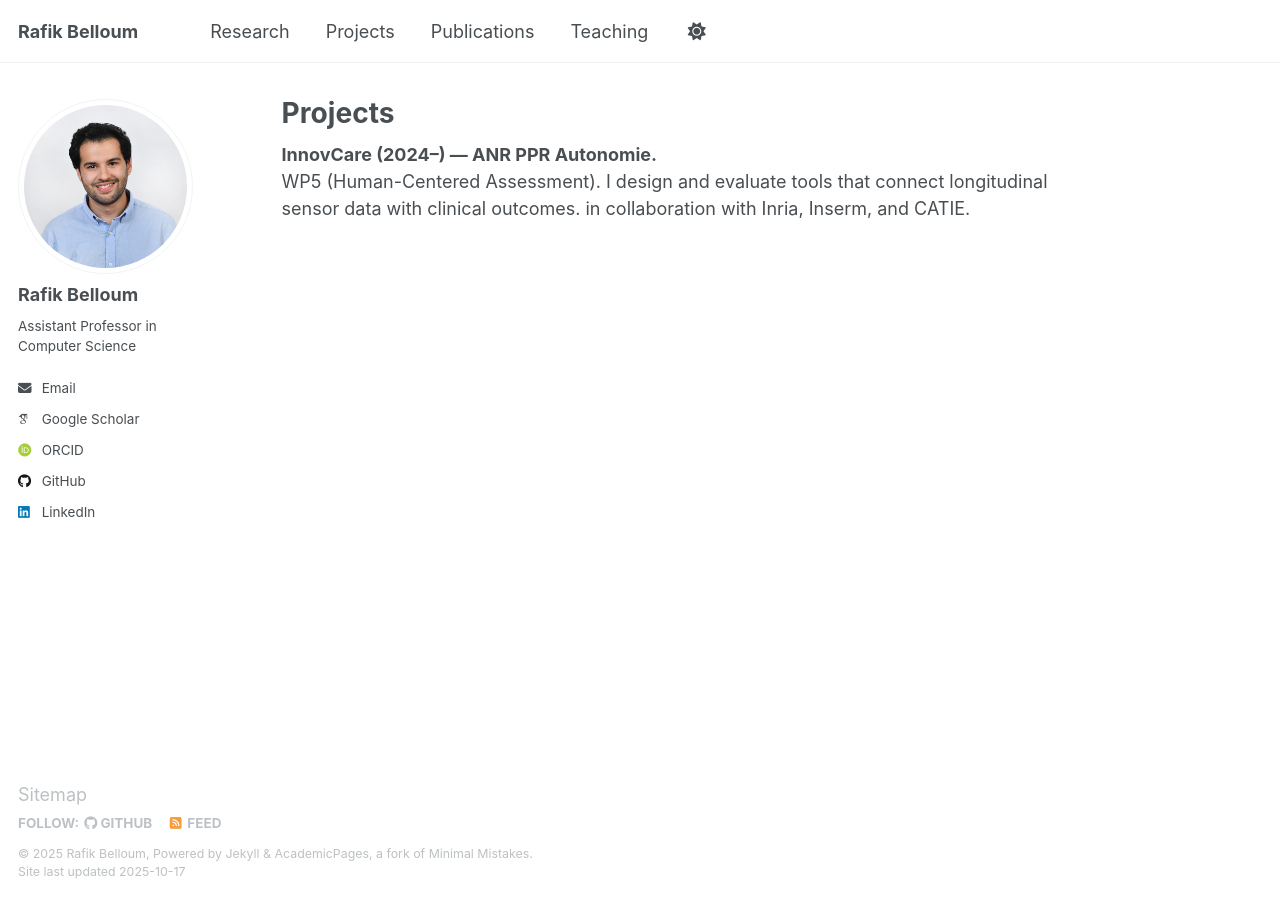
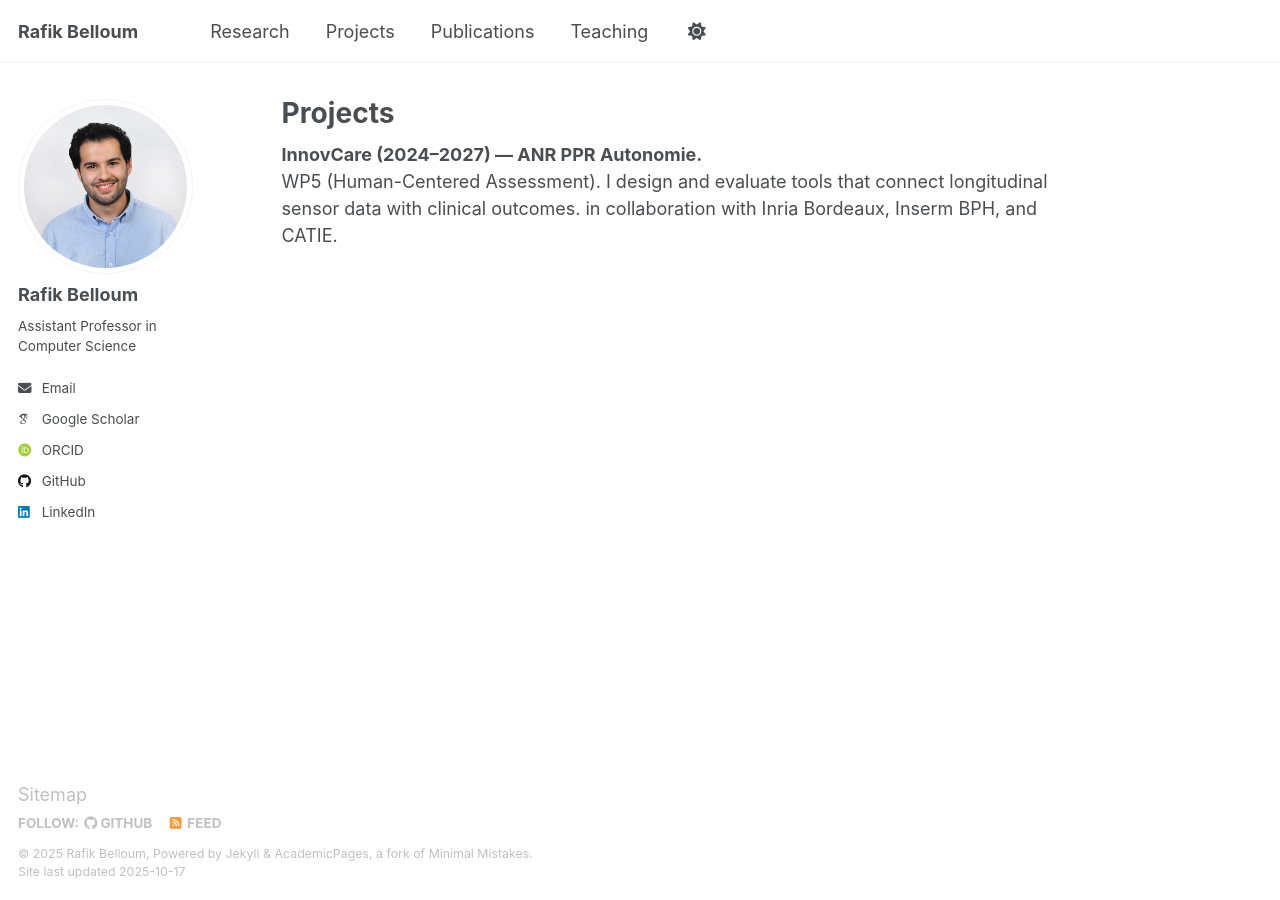
Before and after one commit to rafik-belloum/rafik-belloum.github.io, a Jekyll site: the page built from _pages/projects.md, in a window 1280 px wide. Built offline with Jekyll 4.4.1, drawn with Linux system fonts in a browser that asks for light colours; some web fonts are replaced.

Commit message:
Update projects.md

```diff
--- a/_pages/projects.md
+++ b/_pages/projects.md
@@ -5,5 +5,5 @@ permalink: /projects/
 author_profile: true
 ---
 
-**InnovCare (2024–) — ANR PPR Autonomie.**
-WP5 (Human-Centered Assessment). I design and evaluate tools that connect longitudinal sensor data with clinical outcomes. in collaboration with Inria, Inserm, and CATIE.
+**InnovCare (2024–2027) — ANR PPR Autonomie.**
+WP5 (Human-Centered Assessment). I design and evaluate tools that connect longitudinal sensor data with clinical outcomes. in collaboration with Inria Bordeaux, Inserm BPH, and CATIE.
```
